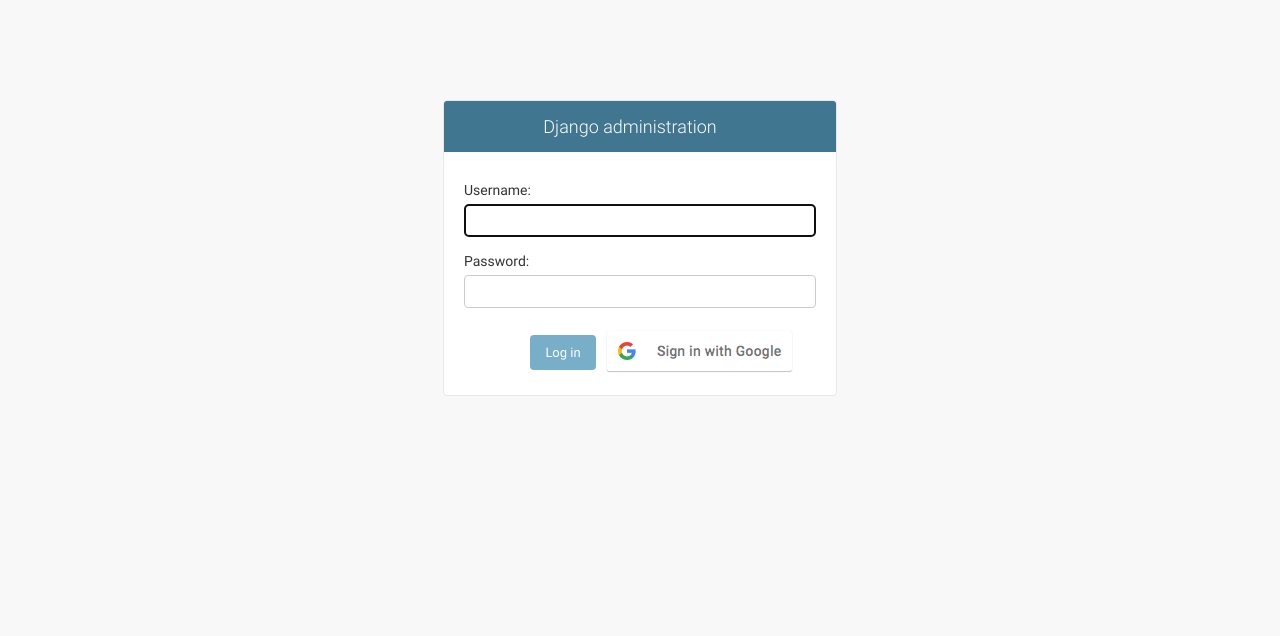
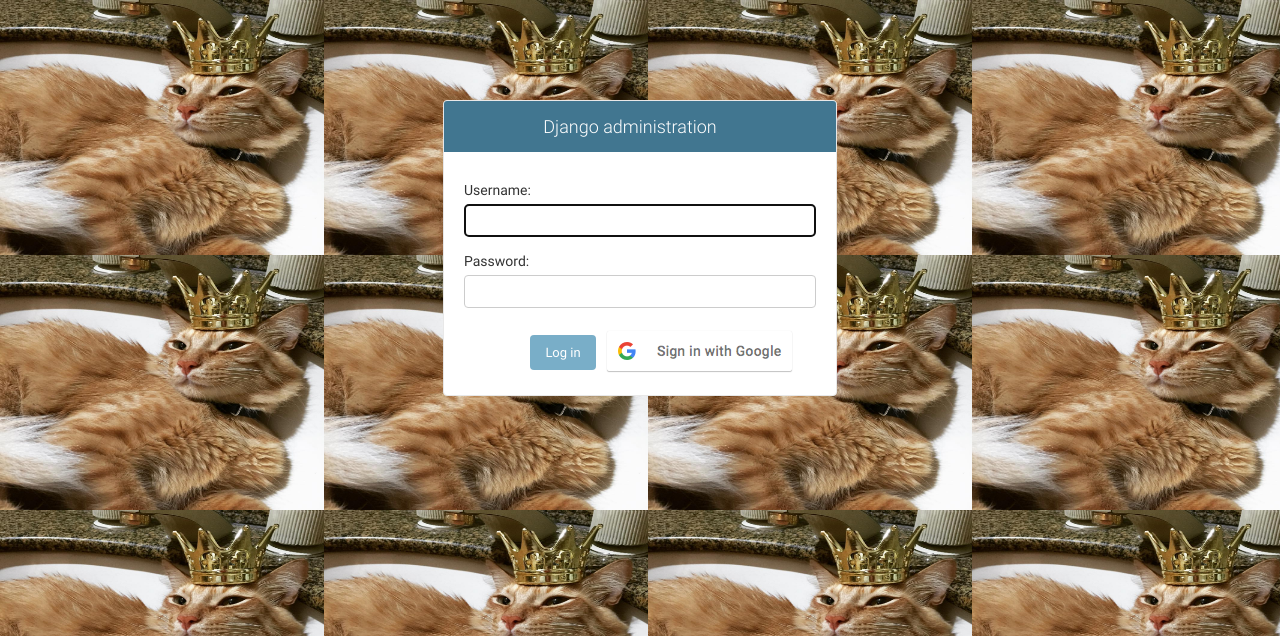
Before and after one commit to hugoantunes/bank, a Django app: page /admin/login/ in a window 1280 px wide. Shown: the top 636 px of the page. Run offline with Django 3.2, Linux system fonts and the light colour scheme.

Commit message:
Login improvements :)

```diff
--- a/google_auth/static/google_auth/style.css
+++ b/google_auth/static/google_auth/style.css
@@ -1,3 +1,8 @@
+body.login{
+    background-image: url("/static/google_auth/ruffus.jpg");
+    background-size: 324px 255px;
+}
+
 .submit-row{
     padding: 1em 0 0 3em!important;
 }
```
Also changed, not shown: google_auth/static/google_auth/ruffus.jpg (added).
